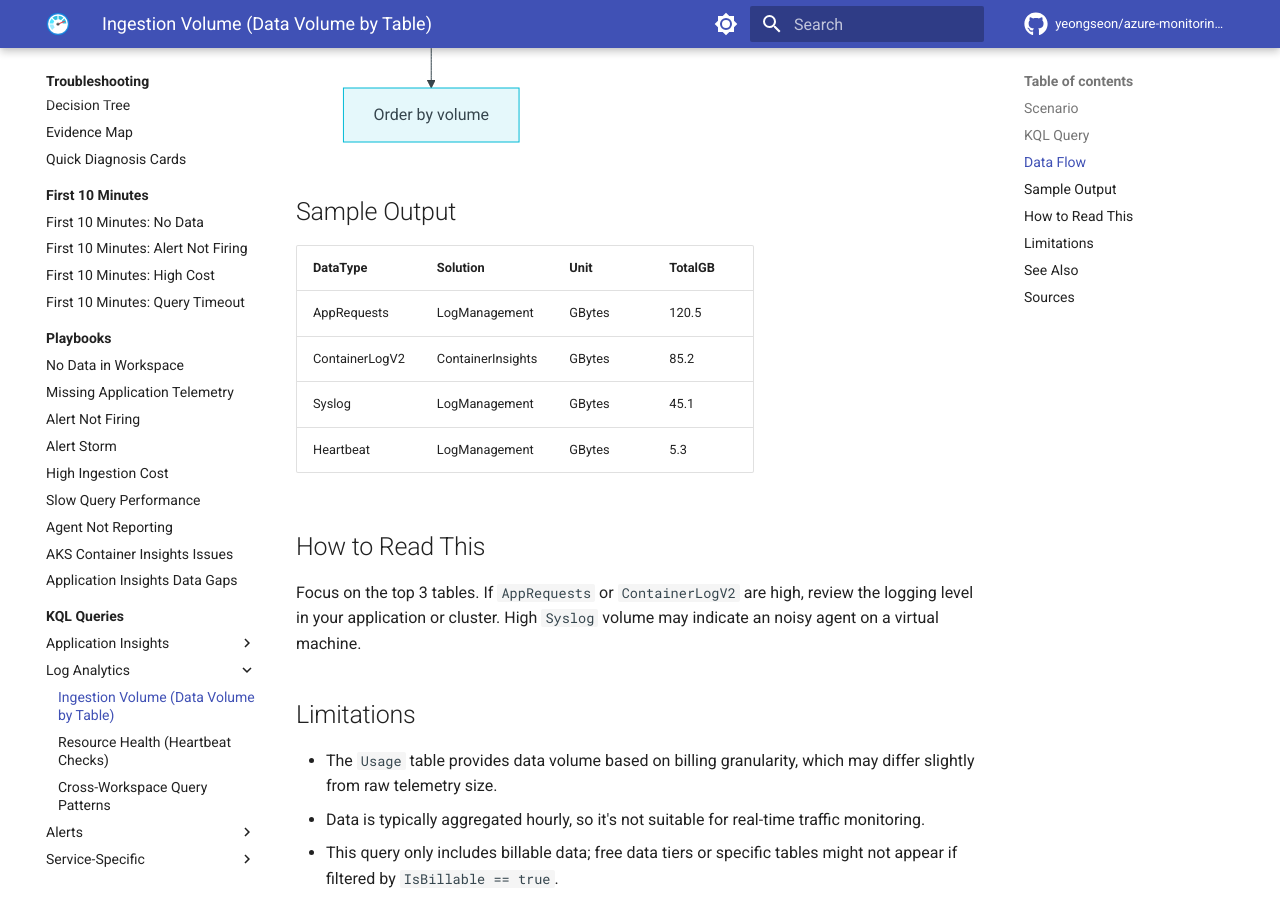
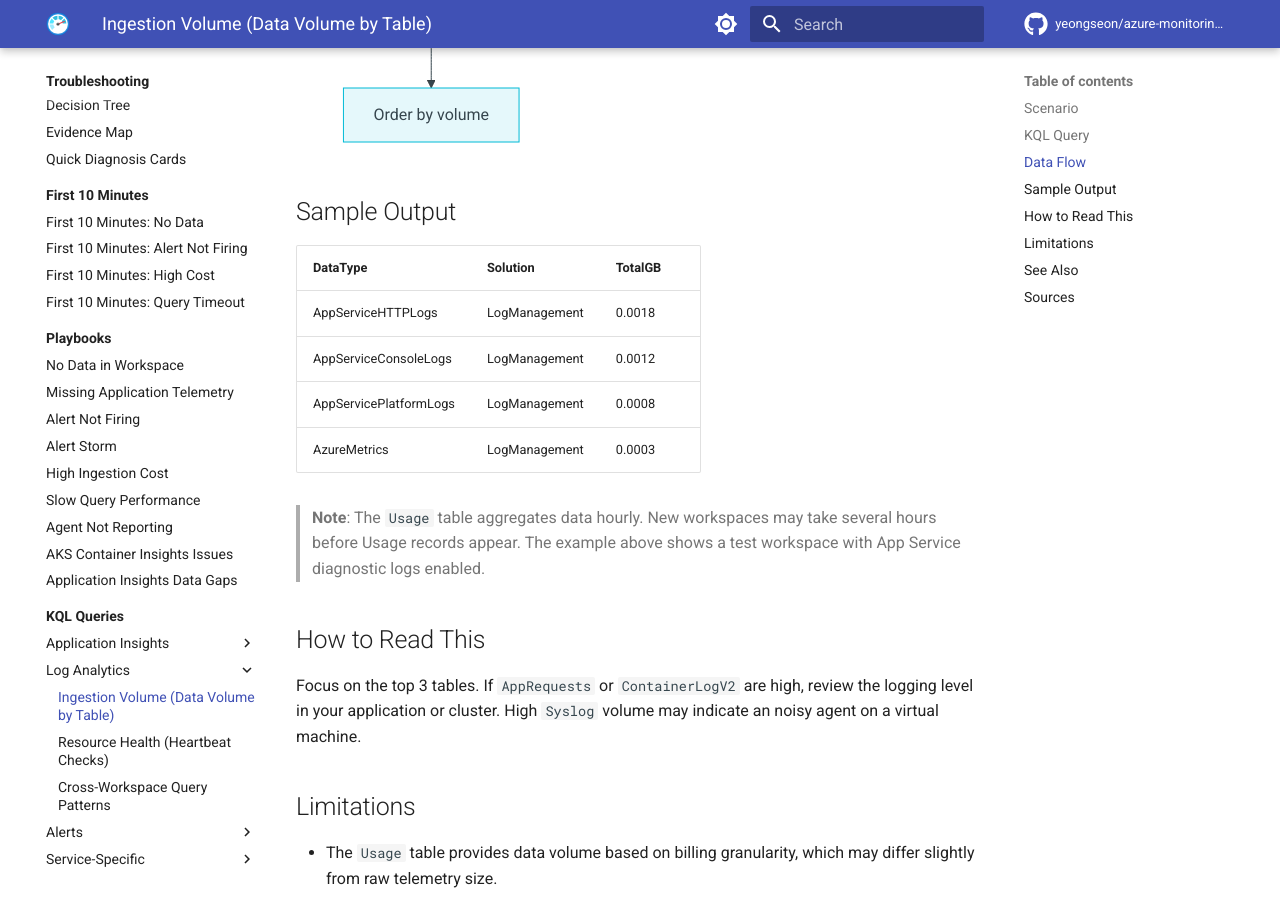
Before and after one commit to yeongseon/azure-monitoring-practical-guide, an MkDocs documentation site: the page built from docs/troubleshooting/kql/log-analytics/ingestion-volume.md, in a window 1280 px wide and 900 px high, scrolled down 1223 px. Built offline with MkDocs 1.6.1 and Material for MkDocs 9.7.7, drawn with Linux system fonts in a browser that asks for light colours; comment, search, counter and statistics services are not loaded.

Commit message:
fix: correct KQL column names and update sample outputs with real data
- platform-logs.md: Use ScStatus for HTTP logs, ResultDescription for console logs
- ingestion-volume.md: Remove non-existent Unit column, add realistic sample data
- app-service-diagnostics.md: Use ScStatus instead of Result, RFC 5737 IPs

Validated against MS Learn table schemas and tested with real Azure deployment.

````diff
--- a/docs/troubleshooting/kql/log-analytics/ingestion-volume.md
+++ b/docs/troubleshooting/kql/log-analytics/ingestion-volume.md
@@ -24,7 +24,7 @@
 | where TimeGenerated > ago(31d)
 | summarize
     TotalGB = sum(Quantity) / 1024
-    by DataType, Solution, Unit
+    by DataType, Solution
 | order by TotalGB desc
 ```
 
@@ -40,12 +40,15 @@
 ```
 
 ## Sample Output
-| DataType | Solution | Unit | TotalGB |
-| :--- | :--- | :--- | :--- |
-| AppRequests | LogManagement | GBytes | 120.5 |
-| ContainerLogV2 | ContainerInsights | GBytes | 85.2 |
-| Syslog | LogManagement | GBytes | 45.1 |
-| Heartbeat | LogManagement | GBytes | 5.3 |
+
+| DataType | Solution | TotalGB |
+| :--- | :--- | :--- |
+| AppServiceHTTPLogs | LogManagement | 0.0018 |
+| AppServiceConsoleLogs | LogManagement | 0.0012 |
+| AppServicePlatformLogs | LogManagement | 0.0008 |
+| AzureMetrics | LogManagement | 0.0003 |
+
+> **Note**: The `Usage` table aggregates data hourly. New workspaces may take several hours before Usage records appear. The example above shows a test workspace with App Service diagnostic logs enabled.
 
 ## How to Read This
 Focus on the top 3 tables. If `AppRequests` or `ContainerLogV2` are high, review the logging level in your application or cluster. High `Syslog` volume may indicate an noisy agent on a virtual machine.
--- a/docs/troubleshooting/kql/service-specific/app-service-diagnostics.md
+++ b/docs/troubleshooting/kql/service-specific/app-service-diagnostics.md
@@ -14,19 +14,19 @@
 Analyze HTTP logs for Azure App Service to identify errors, slow requests, or unusual traffic patterns. This table provides raw details about each incoming request at the infrastructure level.
 
 ## Scenario
-You need to identify the top 5 client IP addresses that are causing 4xx or 5xx errors on your App Service in the last 24 hours.
+You need to identify the top client IP addresses and paths that are causing 4xx or 5xx errors on your App Service in the last 24 hours.
 
 ## KQL Query
 ```kusto
 AppServiceHTTPLogs
 | where TimeGenerated > ago(24h)
-| where Result >= 400
+| where ScStatus >= 400
 | summarize
     ErrorCount = count(),
     AvgTimeTaken = avg(TimeTaken)
-    by CIp, Result, CsMethod, CsUriStem
+    by CIp, ScStatus, CsMethod, CsUriStem
 | order by ErrorCount desc
-| take 5
+| take 10
 ```
 
 ## Data Flow
@@ -34,20 +34,17 @@
 ```mermaid
 graph TD
     A[AppServiceHTTPLogs table] --> B[Filter by 24h]
-    B --> C[Filter Result >= 400]
-    C --> D[Summarize errors by Client IP]
+    B --> C[Filter ScStatus >= 400]
+    C --> D[Summarize errors by Client IP and Status]
     D --> E[Order by count]
-    E --> F[Take top 5 results]
+    E --> F[Take top 10 results]
 ```
 
 ## Sample Output
-| CIp | Result | CsMethod | CsUriStem | ErrorCount | AvgTimeTaken |
-| :--- | :--- | :--- | :--- | :--- | :--- |
-| 192.168.1.5 | 404 | GET | /admin/login | 850 | 12 |
-| 10.0.0.12 | 500 | POST | /api/Order | 120 | 4500 |
-| 172.16.0.4 | 403 | GET | /config/internal | 85 | 5 |
-| 192.168.1.20 | 503 | GET | /status | 45 | 15000 |
-| 10.0.0.15 | 401 | POST | /api/Auth | 32 | 10 |
+| CIp | ScStatus | CsMethod | CsUriStem | ErrorCount | AvgTimeTaken |
+|-----|----------|----------|-----------|------------|--------------|
+| 203.0.113.45 | 500 | GET | /api/error | 20 | 109 |
+| 198.51.100.12 | 404 | GET | /nonexistent | 15 | 25 |
 
 ## How to Read This
 A high volume of `404` errors for a specific `CsUriStem` from a single `CIp` often indicates a bot or automated scanner. `500` or `503` errors with high `AvgTimeTaken` usually point to application performance issues or downstream dependency timeouts.
````
Also changed, not shown: docs/service-guides/app-service/platform-logs.md (+8 -7 lines).
